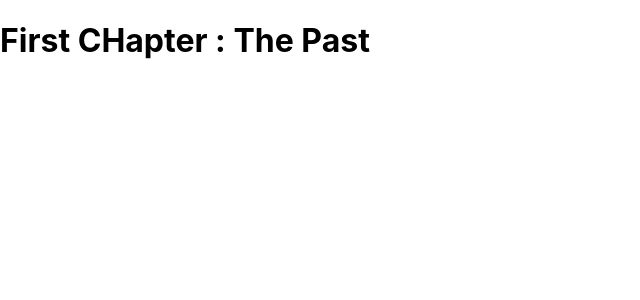
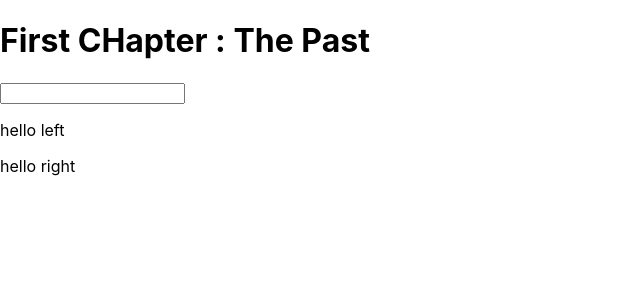
Before and after one commit to Ilyes-Z/GameJam_Epitech, a React (Create React App) app: page /#/chapterOne in a window 1280 px wide. Shown: the top 300 px of the page, without its empty margins (0-640 px from the left). Built offline with nearby package versions, Linux system fonts and the light colour scheme.

Commit message:
commit chapterOne

```diff
--- a/src/Component/ChapterOne.js
+++ b/src/Component/ChapterOne.js
@@ -4,6 +4,15 @@ function ChapterOne() {
   return (
     <div>
       <h1>First CHapter : The Past</h1>
+
+      <input />
+      <image />
+      <div>
+        <p>hello left</p>
+      </div>
+      <div>
+        <p>hello right</p>
+      </div>
     </div>
   );
 }
```
